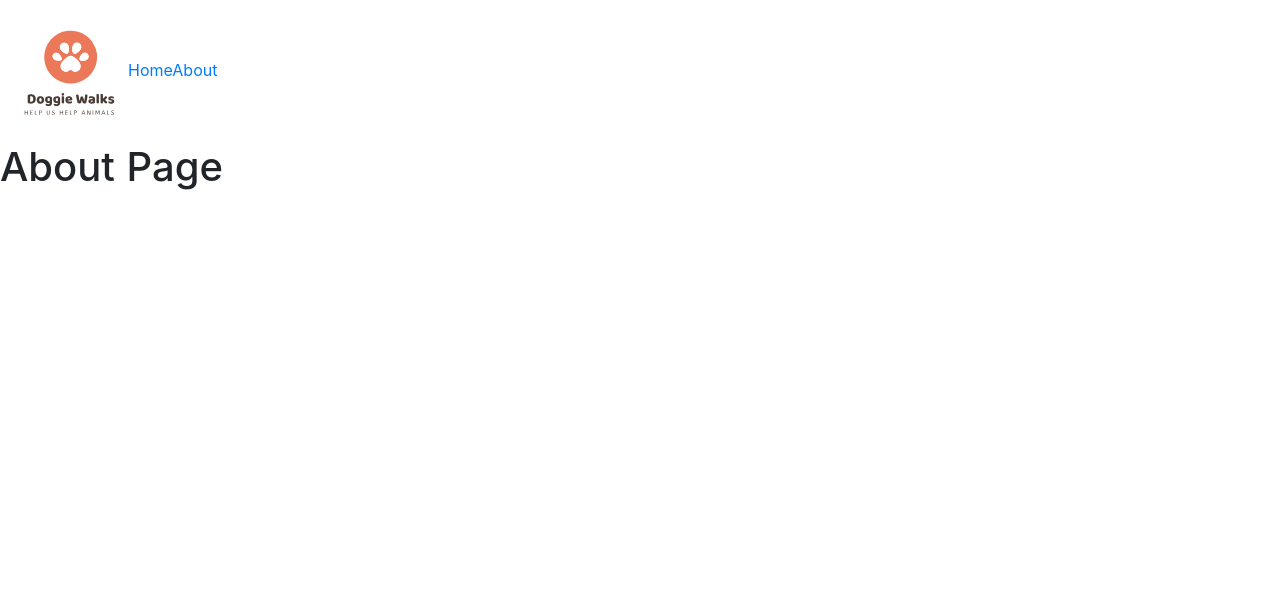
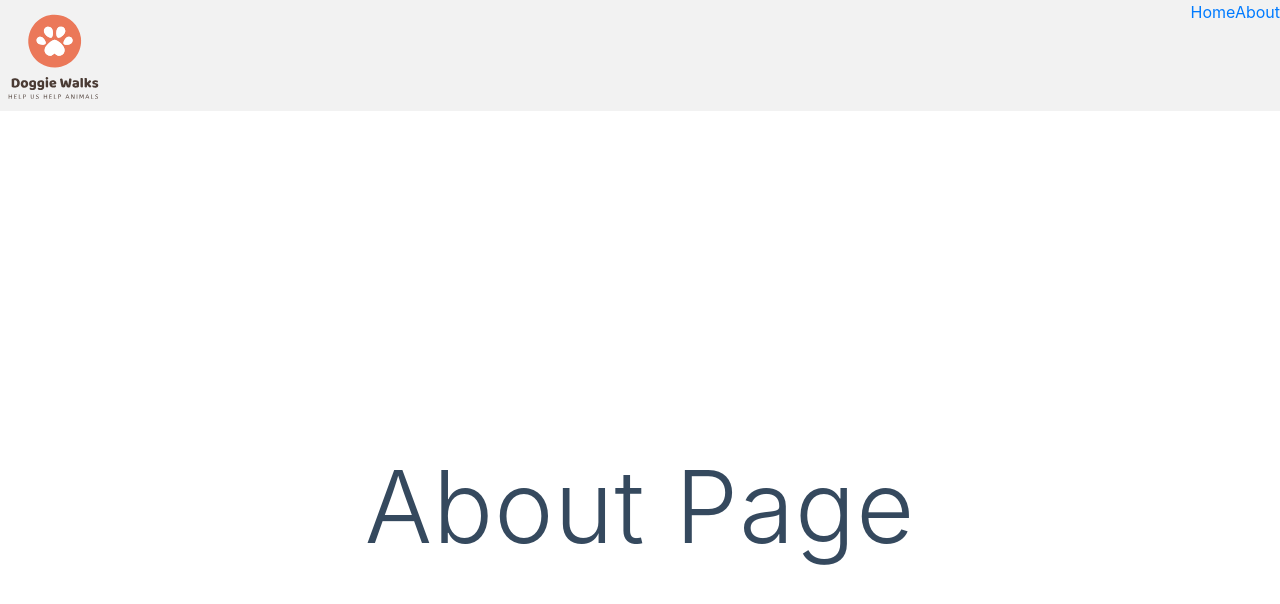
Before and after one commit to clarkenewsh/doggie-walks-site, a Nuxt app: page /about in a window 1280 px wide. Shown: the top 604 px of the page. Built offline with nearby package versions, Linux system fonts and the light colour scheme.

Commit message:
fix: navbar component syntax error fix

```diff
--- a/components/Logo.vue
+++ b/components/Logo.vue
@@ -42,9 +42,9 @@
 <style scoped>
 .doggie-walks-logo {
   animation: 1s appear;
-  margin: auto;
   height: auto;
   max-width: 7rem;
+  margin-right: auto;
 }
 
 
--- a/components/NavBar.vue
+++ b/components/NavBar.vue
@@ -1,7 +1,7 @@
 <template>
   <nav>
+    <Logo />
     <div class="nav__link">
-      <Logo />
       <NuxtLink to="/">Home</NuxtLink>
       <NuxtLink to="/about">About</NuxtLink>
     </div>
@@ -18,11 +18,10 @@ export default {
 </script>
 
 <style scoped>
-.nav {
+nav {
   display: flex;
+  background-color: #f2f2f2;
 }
-
-.nav__link {
-  padding: 1rem;
-}
+/* .nav__link {
+} */
 </style>
--- a/pages/about.vue
+++ b/pages/about.vue
@@ -1,17 +1,56 @@
 <template>
+    <div class="container">
     <div>
-        <h1 class="title">
+      <h1 class="title">
         About Page
-        </h1>
+      </h1>
     </div>
+  </div>
 </template>
 
 <script>
 export default {
-
 }
 </script>
 
 <style>
+.container {
+  margin: 0 auto;
+  min-height: 100vh;
+  display: flex;
+  justify-content: center;
+  align-items: center;
+  text-align: center;
+}
+
+.title {
+  font-family:
+    'Quicksand',
+    'Source Sans Pro',
+    -apple-system,
+    BlinkMacSystemFont,
+    'Segoe UI',
+    Roboto,
+    'Helvetica Neue',
+    Arial,
+    sans-serif;
+  display: block;
+  font-weight: 300;
+  font-size: 100px;
+  color: #35495e;
+  letter-spacing: 1px;
+}
+
+.subtitle {
+  font-weight: 300;
+  font-size: 42px;
+  color: #526488;
+  word-spacing: 5px;
+  padding-bottom: 15px;
+}
+
+.links {
+  padding-top: 15px;
+}
 
 </style>
--- a/pages/index.vue
+++ b/pages/index.vue
@@ -1,7 +1,6 @@
 <template>
   <div class="container">
     <div>
-      <Logo />
       <h1 class="title">
         DoggieWalks Homepage
       </h1>
```
